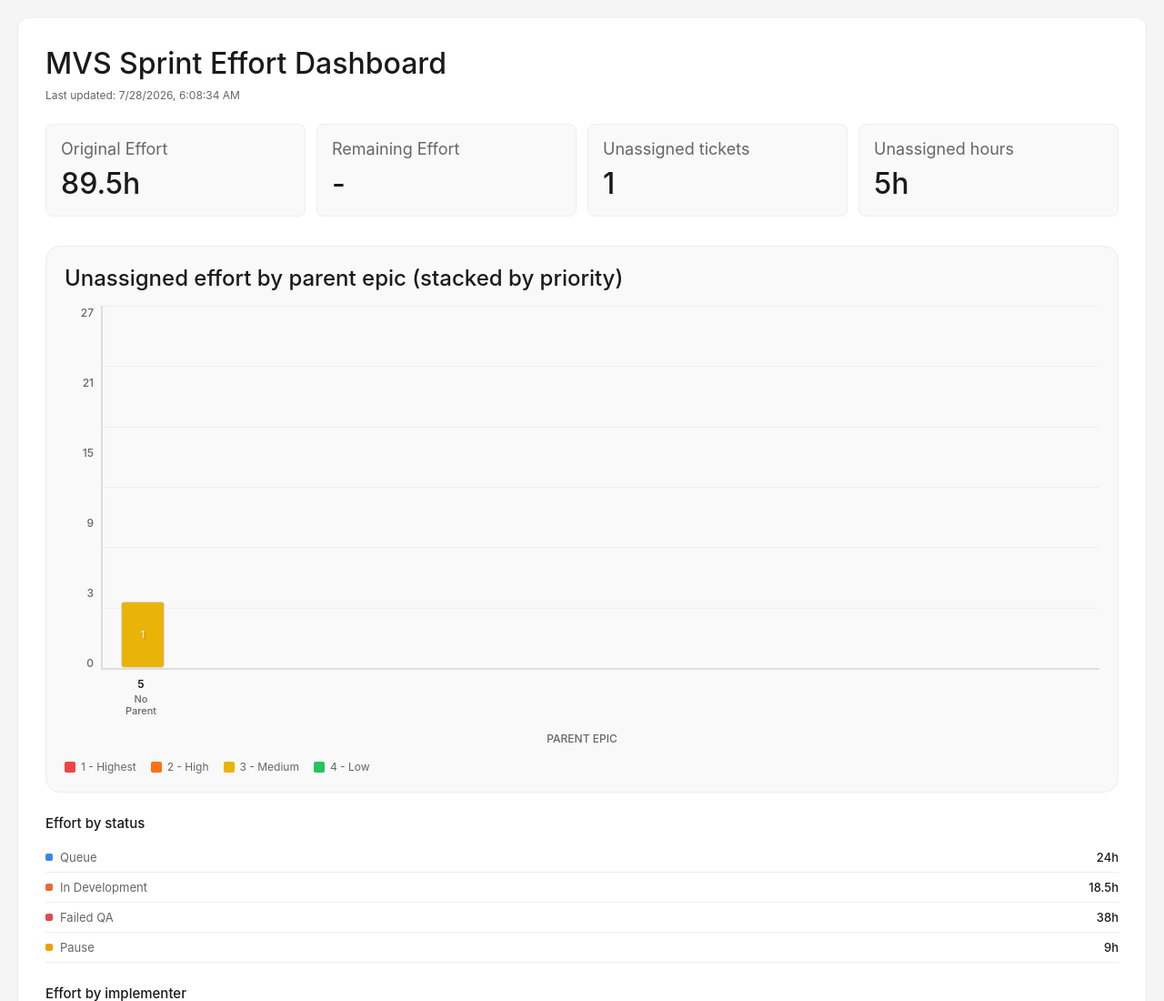
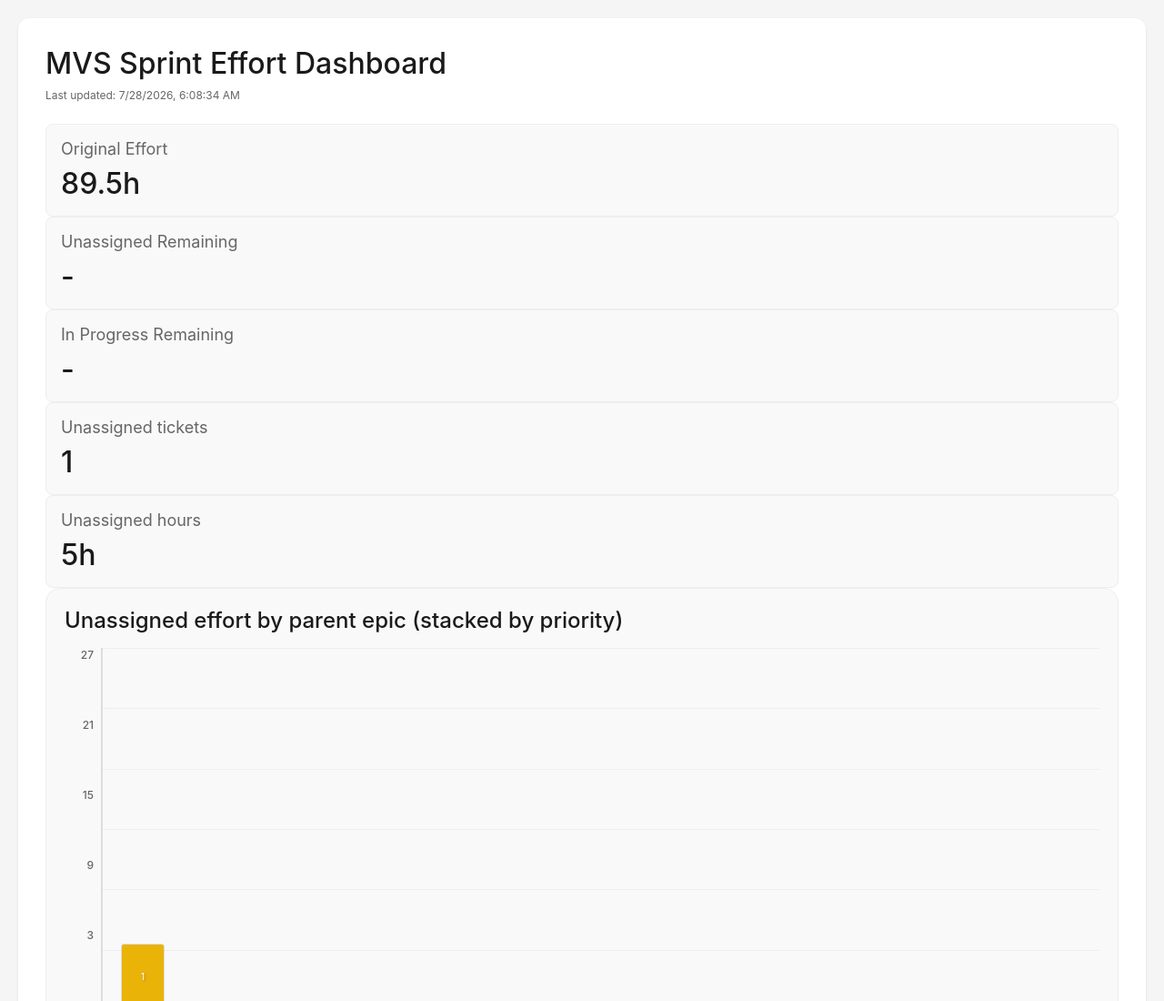
Before and after one commit to ranlev-novidea/MVS-dashboard, a website: page index.html in a window 1280 px wide. Shown: the top 1100 px of the page at 91% size. Drawn offline with Linux system fonts and the light colour scheme.

Commit message:
Update index.html
modified layout

```diff
--- a/index.html
+++ b/index.html
@@ -284,14 +284,17 @@
     <div id="loading" class="loading">Loading dashboard data...</div>
     <div id="content" style="display: none;">
 
-      <div class="metrics">
     <div class="metric-card">
     <div class="metric-label">Original Effort</div>
     <div class="metric-value" id="totalEffort">-</div>
     </div>
 <div class="metric-card">
-        <div class="metric-label">Remaining Effort</div>
-        <div class="metric-value" id="remainingEffort">-</div>
+  <div class="metric-label">Unassigned Remaining</div>
+  <div class="metric-value" id="unassignedRemaining">-</div>
+</div>
+<div class="metric-card">
+  <div class="metric-label">In Progress Remaining</div>
+  <div class="metric-value" id="inProgressRemaining">-</div>
 </div>
         <div class="metric-card">
           <div class="metric-label">Unassigned tickets</div>
```
Lines whose indentation alone changed are shown as unchanged.
